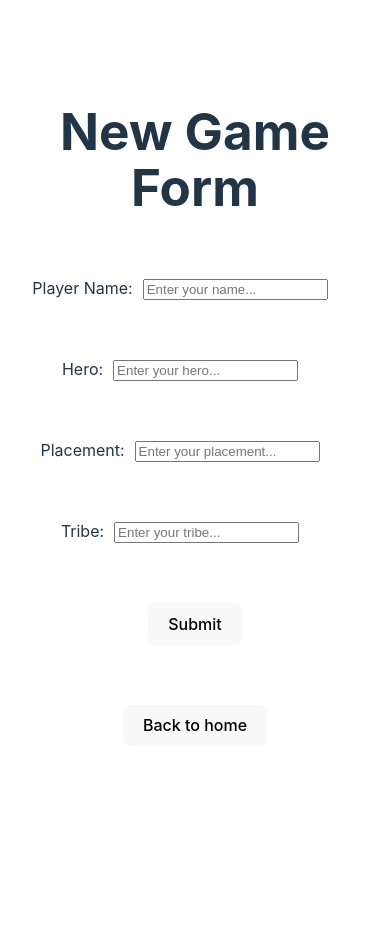
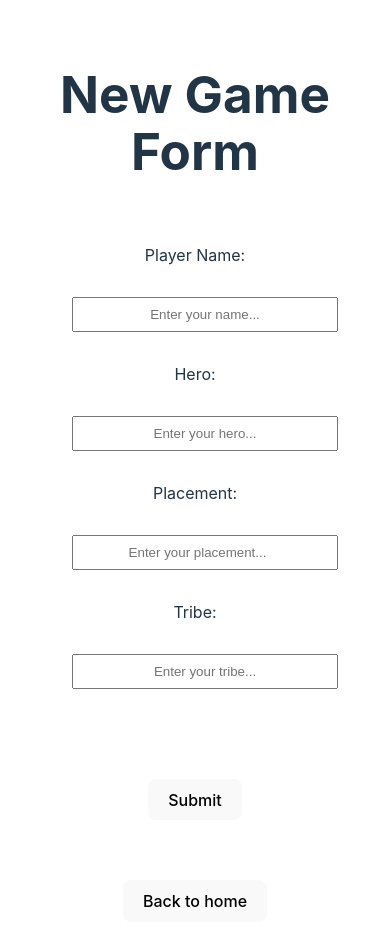
Before and after one commit to robbdouglas/hs-battlegrounds-stats, a React (Vite) app: page /new-game-form in a window 390 px wide. Shown: the top 946 px of the page. Before the commit the page ends 844 px from the top, so only its background shows below. Built offline with nearby package versions, Linux system fonts and the light colour scheme.

Commit message:
add basic responsive style to NewGameForm

```diff
--- a/src/components/NewGameForm.jsx
+++ b/src/components/NewGameForm.jsx
@@ -1,24 +1,55 @@
 import React, { useState } from "react";
 import { Link } from "react-router-dom";
+import "../styles/NewGameForm.css";
 
 function NewGameForm() {
-
-
   return (
     <div>
       <h1>New Game Form</h1>
-        <form>
+      <form>
+        <div className="label-input-container">
+          <div>
             <label htmlFor="player-name">Player Name:</label>
-            <input type="text" id="player-name" name="player-name" placeholder="Enter your name..."/>
+            <input
+              type="text"
+              id="player-name"
+              name="player-name"
+              placeholder="Enter your name..."
+            />
+          </div>
+          <div>
             <label htmlFor="hero">Hero:</label>
-            <input type="text" id="hero" name="hero" placeholder="Enter your hero..."/>
+            <input
+              type="text"
+              id="hero"
+              name="hero"
+              placeholder="Enter your hero..."
+            />
+          </div>
+          <div>
             <label htmlFor="placement">Placement:</label>
-            <input type="number" id="placement" name="placement" placeholder="Enter your placement..."/>
+            <input
+              type="number"
+              id="placement"
+              name="placement"
+              placeholder="Enter your placement..."
+            />
+          </div>
+          <div>
             <label htmlFor="tribe">Tribe:</label>
-            <input type="text" id="tribe" name="tribe" placeholder="Enter your tribe..."/>
-            <button type="submit">Submit</button>
-        </form>
-        <Link to="/">
+            <input
+              type="text"
+              id="tribe"
+              name="tribe"
+              placeholder="Enter your tribe..."
+            />
+          </div>
+        </div>
+        <div className="submit-btn-container">
+          <button type="submit">Submit</button>
+        </div>
+      </form>
+      <Link to="/">
         <button className="back-to-home">Back to home</button>
       </Link>
     </div>
--- /dev/null
+++ b/src/styles/NewGameForm.css
@@ -0,0 +1,30 @@
+/* NewGameForm.css */
+
+form {
+  display: flex;
+  flex-direction: column;
+}
+
+label {
+  margin-bottom: 0.5rem;
+  text-align: center;
+}
+
+input {
+  margin-bottom: 1rem;
+  padding: 0.5rem;
+  width: 100%;
+  box-sizing: border-box;
+  text-align: center;
+}
+
+button {
+  margin-top: 1rem;
+  padding: 0.5rem 1rem;
+}
+
+.label-input-container {
+  display: flex;
+  flex-direction: column;
+  margin: 30px;
+}
```
